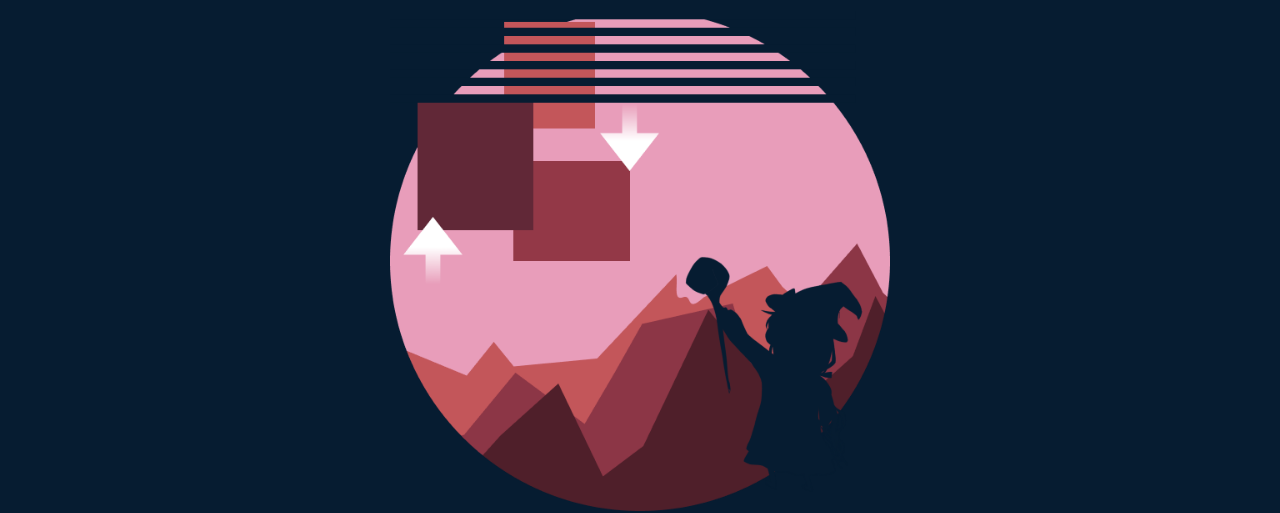
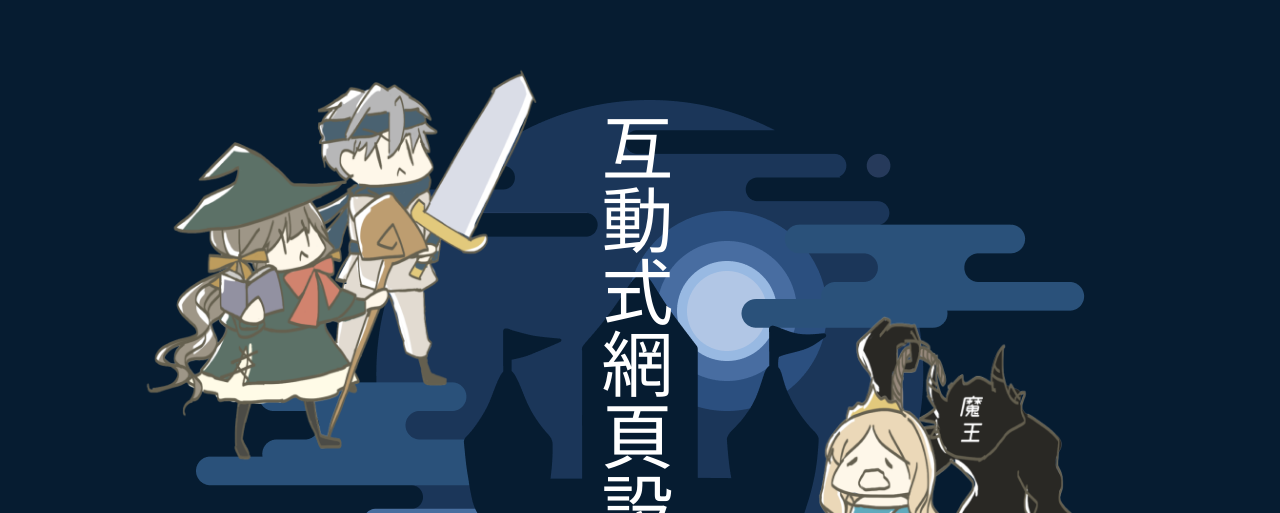
Before and after one commit to f2e4th/week1, a Vue app: page / in a window 1280 px wide. Shown: the part 1173-1686 px from the top of the page. Built offline with nearby package versions, Linux system fonts and the light colour scheme.

Commit message:
修正路徑

```diff
--- a/src/pages/Homepage.vue
+++ b/src/pages/Homepage.vue
@@ -1,7 +1,7 @@
 <template>
   <div id="homepage">
     <!-- <Banner/> -->
-    <breakQuestion/>
+    <BreakSection/>
     <Subjects/>
     <Progress/>
     <AwardDesigns/>
```
